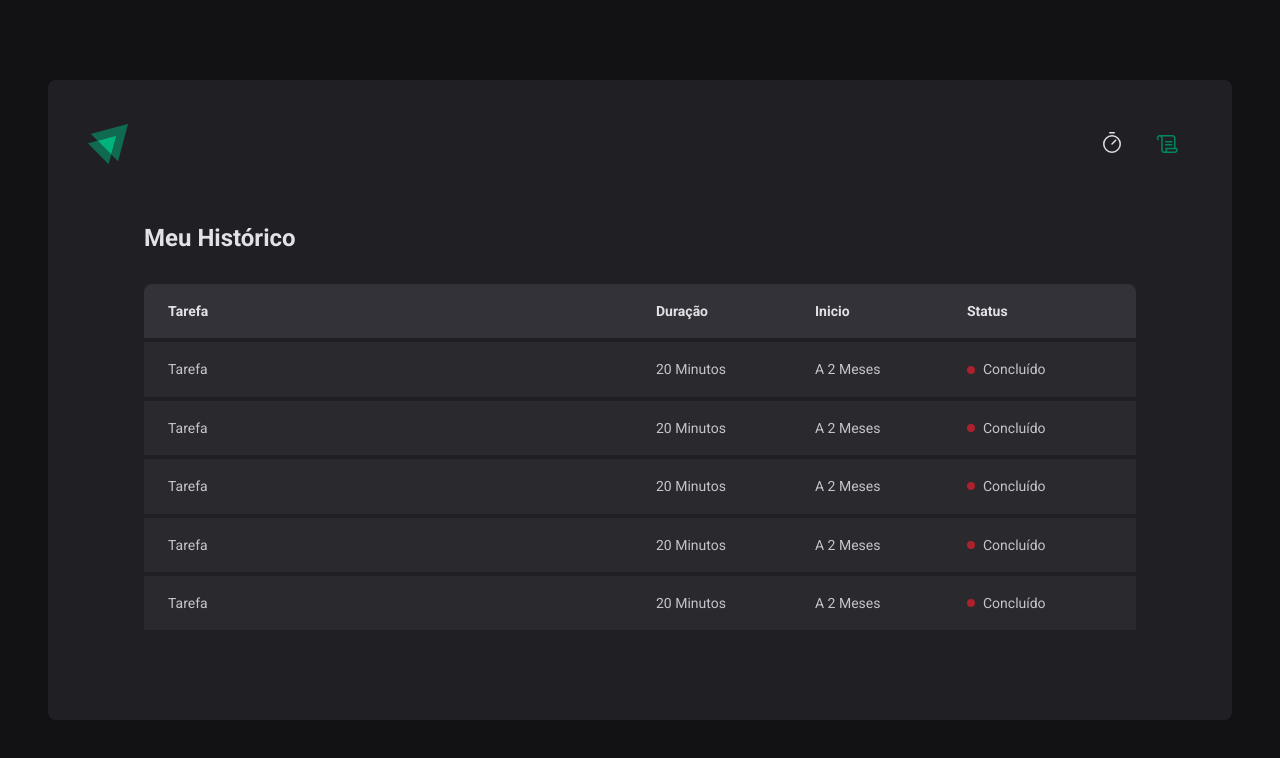
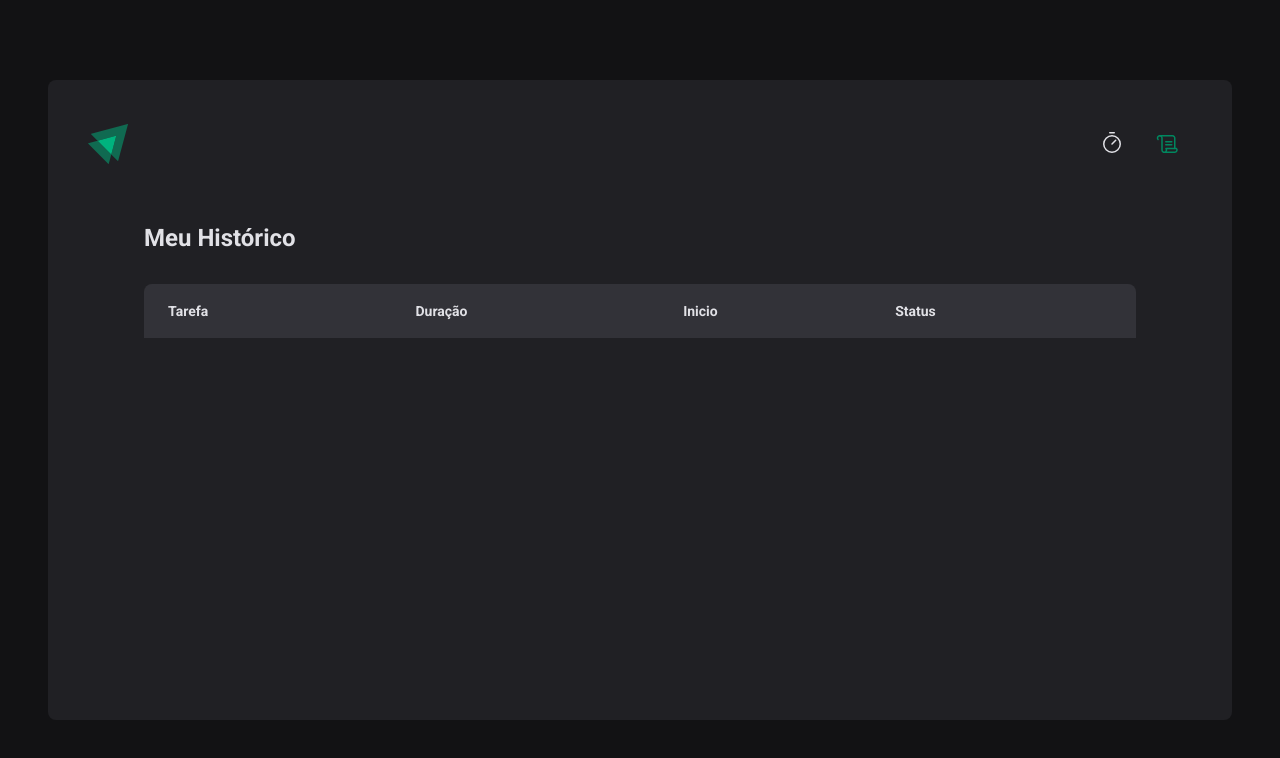
Before and after one commit to arthur-rosch/Timer-Ignite, a React (Vite) app: page /history in a window 1280 px wide. Shown: the top 758 px of the page. Built offline with nearby package versions, Linux system fonts and the light colour scheme.

Commit message:
Exibindo Tasks no Historicos com todos dados e formatando data

```diff
--- a/src/pages/History/index.tsx
+++ b/src/pages/History/index.tsx
@@ -1,4 +1,6 @@
 import { useContext } from 'react'
+import { formatDistanceToNow } from 'date-fns'
+import ptBR from 'date-fns/locale/pt-BR'
 import { CycleContext } from '../../contexts/CyclesContext'
 import { HistoryContainer, HistoryList, Status } from './style'
 
@@ -19,46 +21,31 @@ export function History() {
             </tr>
           </thead>
           <tbody>
-            <tr>
-              <td>Tarefa</td>
-              <td>20 Minutos</td>
-              <td>A 2 Meses</td>
-              <td>
-                <Status statusColor="red">Concluído</Status>
-              </td>
-            </tr>
-            <tr>
-              <td>Tarefa</td>
-              <td>20 Minutos</td>
-              <td>A 2 Meses</td>
-              <td>
-                <Status statusColor="red">Concluído</Status>
-              </td>
-            </tr>
-            <tr>
-              <td>Tarefa</td>
-              <td>20 Minutos</td>
-              <td>A 2 Meses</td>
-              <td>
-                <Status statusColor="red">Concluído</Status>
-              </td>
-            </tr>
-            <tr>
-              <td>Tarefa</td>
-              <td>20 Minutos</td>
-              <td>A 2 Meses</td>
-              <td>
-                <Status statusColor="red">Concluído</Status>
-              </td>
-            </tr>
-            <tr>
-              <td>Tarefa</td>
-              <td>20 Minutos</td>
-              <td>A 2 Meses</td>
-              <td>
-                <Status statusColor="red">Concluído</Status>
-              </td>
-            </tr>
+            {cycles.map((cycle) => {
+              return (
+                <tr key={cycle.id}>
+                  <td>{cycle.task}</td>
+                  <td>{cycle.minutesAmount} Minutos</td>
+                  <td>
+                    {formatDistanceToNow(cycle.startDate, {
+                      addSuffix: true,
+                      locale: ptBR,
+                    })}
+                  </td>
+                  <td>
+                    {cycle.finishedDate && (
+                      <Status statusColor="green">Concluído</Status>
+                    )}
+                    {cycle.interruptedDate && (
+                      <Status statusColor="red">Interrompido</Status>
+                    )}
+                    {!cycle.interruptedDate && !cycle.finishedDate && (
+                      <Status statusColor="yellow">Em Andamento</Status>
+                    )}
+                  </td>
+                </tr>
+              )
+            })}
           </tbody>
         </table>
       </HistoryList>
--- a/src/pages/Home/index.tsx
+++ b/src/pages/Home/index.tsx
@@ -34,14 +34,19 @@ export function Home() {
     },
   })
 
-  const { handleSubmit, watch } = newCycleForm
+  const { handleSubmit, watch, reset } = newCycleForm
+
+  function handleCreateNewCycle(data: NewCycleFormData) {
+    createNewCycle(data)
+    reset()
+  }
 
   const task = watch('task')
   const isSubmitDisabled = !task
 
   return (
     <HomeContainer>
-      <form onSubmit={handleSubmit(createNewCycle)} action="">
+      <form onSubmit={handleSubmit(handleCreateNewCycle)} action="">
         <FormProvider {...newCycleForm}>
           <NewCycleForm />
         </FormProvider>
```
